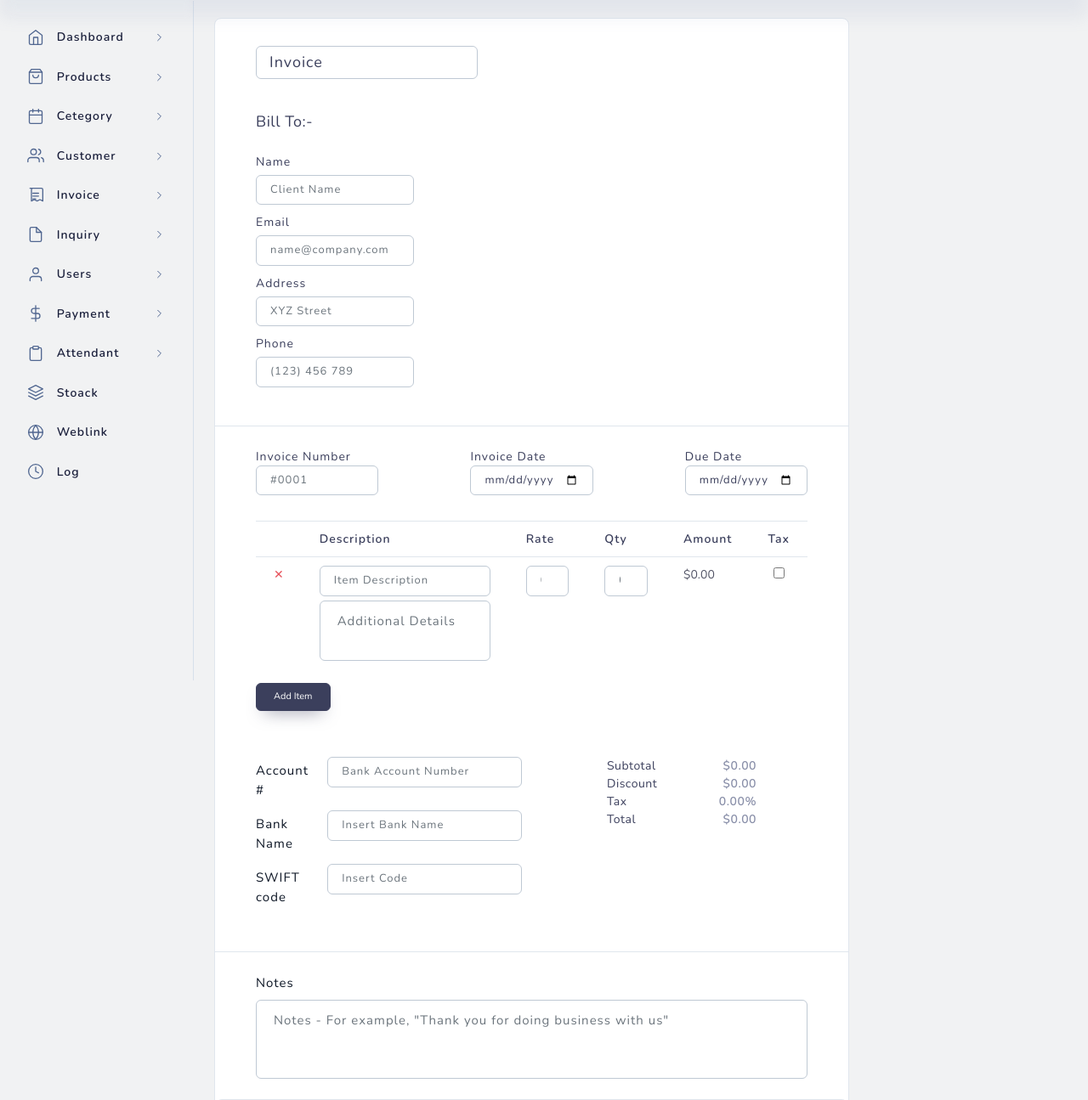
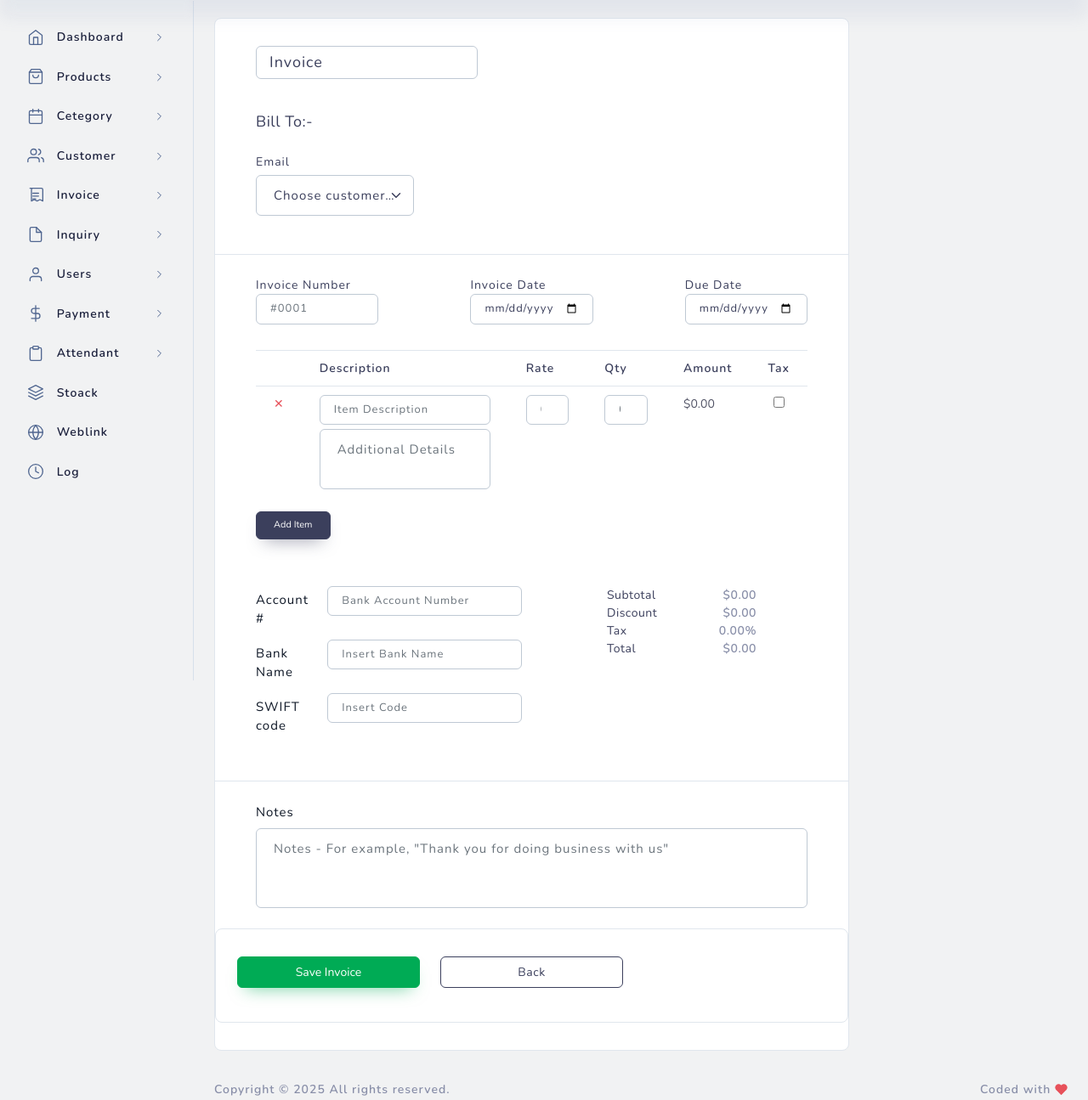
Before and after one commit to thedhruvish/TMS-php, a PHP site: page /tms-php/admin/invoice-add.php in a window 1280 px wide. Shown: the part 106-1401 px from the top of the page at 85% size. Run offline with PHP 8.4, Linux system fonts and the light colour scheme; the visitor is signed in with stand-in values (Sample User, id 1); data comes from the database, SQL or seed files in the repository; a stand-in replaces the project's code that opens the database connection; some libraries are stand-ins or nearby versions.

Commit message:
add the invoice table join with customer

```diff
--- a/admin/invoice-add.php
+++ b/admin/invoice-add.php
@@ -7,15 +7,12 @@ $invoice = [];
 $items   = [];
 $edit_mode = false;
 $view_mode = false;
-
+$customersRes = $DB->read("customer");
 /* ---------- POST handler (insert / update) ---------- */
 if ($_SERVER['REQUEST_METHOD'] === 'POST') {
     $invoice_data = [
         'invoice_label'   => $_POST['invoice_label']   ?? '',
-        'client_name'     => $_POST['client_name']     ?? '',
-        'client_email'    => $_POST['client_email']    ?? '',
-        'client_address'  => $_POST['client_address']  ?? '',
-        'client_phone'    => $_POST['client_phone']    ?? '',
+        'customer_id'     => $_POST['customer_id']     ?? '',
         'invoice_number'  => $_POST['invoice_number']  ?? '',
         'invoice_date'    => $_POST['invoice_date']    ?? '',
         'due_date'        => $_POST['due_date']        ?: null,
@@ -75,6 +72,8 @@ if (isset($_GET['d_id'])) {
 }
 
 
+
+
 /* ---------- Determine mode & fetch data ---------- */
 if (isset($_GET['id'])) {
     $view_mode = true;
@@ -128,31 +127,17 @@ if (isset($_GET['id'])) {
                                             <h4>Bill To:-</h4>
                                             <div class="invoice-address-client-fields">
                                                 <div class="form-group row">
-                                                    <label class="col-sm-3 col-form-label-sm">Name</label>
-                                                    <div class="col-sm-9">
-                                                        <input type="text" name="client_name" class="form-control form-control-sm" placeholder="Client Name"
-                                                            value="<?= $invoice['client_name'] ?? '' ?>" <?= $view_mode ? 'readonly' : '' ?>>
-                                                    </div>
-                                                </div>
-                                                <div class="form-group row">
                                                     <label class="col-sm-3 col-form-label-sm">Email</label>
                                                     <div class="col-sm-9">
-                                                        <input type="email" name="client_email" class="form-control form-control-sm" placeholder="name@company.com"
-                                                            value="<?= $invoice['client_email'] ?? '' ?>" <?= $view_mode ? 'readonly' : '' ?>>
-                                                    </div>
-                                                </div>
-                                                <div class="form-group row">
-                                                    <label class="col-sm-3 col-form-label-sm">Address</label>
-                                                    <div class="col-sm-9">
-                                                        <input type="text" name="client_address" class="form-control form-control-sm" placeholder="XYZ Street"
-                                                            value="<?= $invoice['client_address'] ?? '' ?>" <?= $view_mode ? 'readonly' : '' ?>>
-                                                    </div>
-                                                </div>
-                                                <div class="form-group row">
-                                                    <label class="col-sm-3 col-form-label-sm">Phone</label>
-                                                    <div class="col-sm-9">
-                                                        <input type="text" name="client_phone" class="form-control form-control-sm" placeholder="(123) 456 789"
-                                                            value="<?= $invoice['client_phone'] ?? '' ?>" <?= $view_mode ? 'readonly' : '' ?>>
+                                                     <select name="customer_id" class="form-select" <?= $view_mode ? 'disabled' : '' ?>>
+                                                        <option value="">Choose customer…</option>
+                                                        <?php while ($row = mysqli_fetch_assoc($customersRes)): ?>
+                                                            <option value="<?= $row['id'] ?>"
+                                                                <?= isset($invoice['customer_id']) && $invoice['customer_id'] == $row['id'] ? 'selected' : '' ?>>
+                                                                <?= $row['email'] ?>
+                                                            </option>
+                                                        <?php endwhile; ?>
+                                                    </select>
                                                     </div>
                                                 </div>
                                             </div>
--- a/db_dump/tms-php-1.sql
+++ b/db_dump/tms-php-1.sql
@@ -134,10 +134,7 @@ COMMIT;
 CREATE TABLE  `invoices` (
   `id`              INT AUTO_INCREMENT PRIMARY KEY,
   `invoice_label`   VARCHAR(255) DEFAULT 'Invoice',
-  `client_name`     VARCHAR(255) NOT NULL,
-  `client_email`    VARCHAR(255) DEFAULT NULL,
-  `client_address`  TEXT         DEFAULT NULL,
-  `client_phone`    VARCHAR(50)  DEFAULT NULL,
+  `customer_id`     varchar(100) DEFAULT NULL,
   `invoice_number`  VARCHAR(50)  NOT NULL,
   `invoice_date`    DATE         DEFAULT NULL,
   `due_date`        DATE         DEFAULT NULL,
```
Also changed, not shown: admin/invoice.php (+24 -15 lines).
